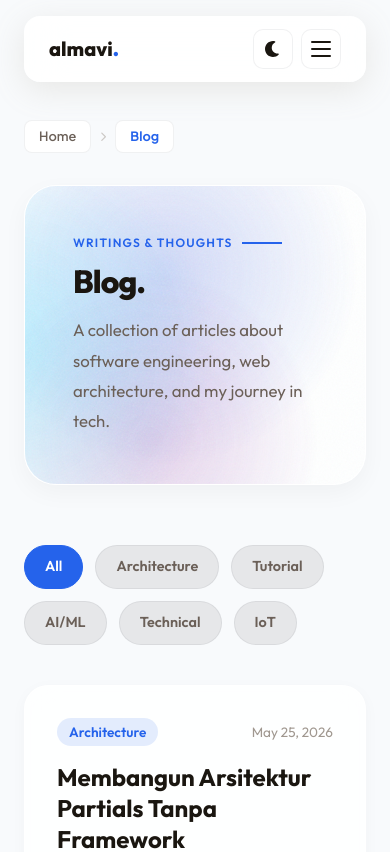
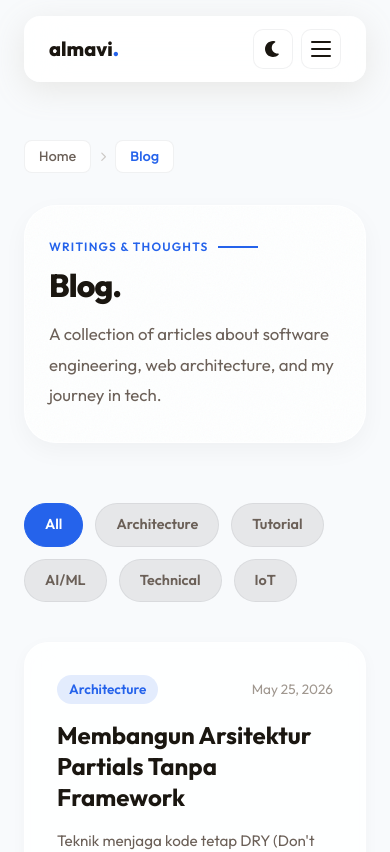
Before and after one commit to Alfaturachman/portofolio-nextjs, a Next.js app: page /blog in a window 390 px wide. Shown: the top 852 px of the page. Built offline with nearby package versions, Linux system fonts and the light colour scheme.

Commit message:
fix bug blog

```diff
--- a/src/app/blog/page.tsx
+++ b/src/app/blog/page.tsx
@@ -5,7 +5,7 @@ import '@/styles/blog.css';
 
 export default function BlogPage() {
     return (
-        <section id="blog-section">
+        <section id="blog-section" style={{ marginTop: '20px' }}>
             <div className="section-max">
                 <Breadcrumb items={[{ label: 'Blog' }]} />
 
--- a/src/app/layout.tsx
+++ b/src/app/layout.tsx
@@ -1,6 +1,9 @@
 import type { Metadata } from 'next';
 import { Outfit, Plus_Jakarta_Sans, DM_Sans } from 'next/font/google';
 import './globals.css';
+import { config } from '@fortawesome/fontawesome-svg-core';
+import '@fortawesome/fontawesome-svg-core/styles.css';
+config.autoAddCss = false;
 import Navbar from '@/components/Navbar';
 import Footer from '@/components/Footer';
 import Cursor from '@/components/Cursor';
--- a/src/styles/blog.css
+++ b/src/styles/blog.css
@@ -247,6 +247,22 @@
     .blog-detail-body {
         padding: 24px;
     }
+
+    .blog-header-content {
+        padding: 32px 24px;
+    }
+
+    .blog-glow-blob {
+        display: none; /* Hide the third blob on mobile to prevent color clashing */
+    }
+
+    .blog-glow-blob.secondary {
+        display: none; /* Hide the third blob on mobile to prevent color clashing */
+    }
+
+    .blog-glow-blob.tertiary {
+        display: none; /* Hide the third blob on mobile to prevent color clashing */
+    }
 }
 
 @keyframes float-glow {
```
